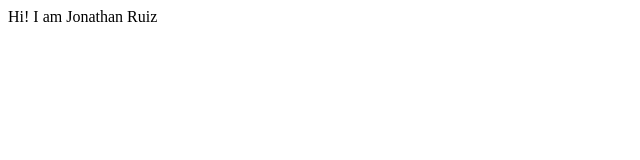
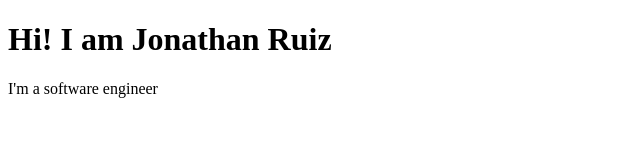
Before and after one commit to Jonathanrrs/gh-actions, a plain HTML site: page index.html in a window 1280 px wide. Shown: the whole page, without its empty margins (0-640 px from the left). Drawn offline with Linux system fonts and the light colour scheme.

Commit message:
feat: postion job

```diff
--- a/index.html
+++ b/index.html
@@ -6,6 +6,7 @@
     <title>Hello world!</title>
 </head>
 <body>
-    Hi! I am Jonathan Ruiz
+    <h1>Hi! I am Jonathan Ruiz</h1>
+    <p>I'm a software engineer</p>
 </body>
 </html>
```
